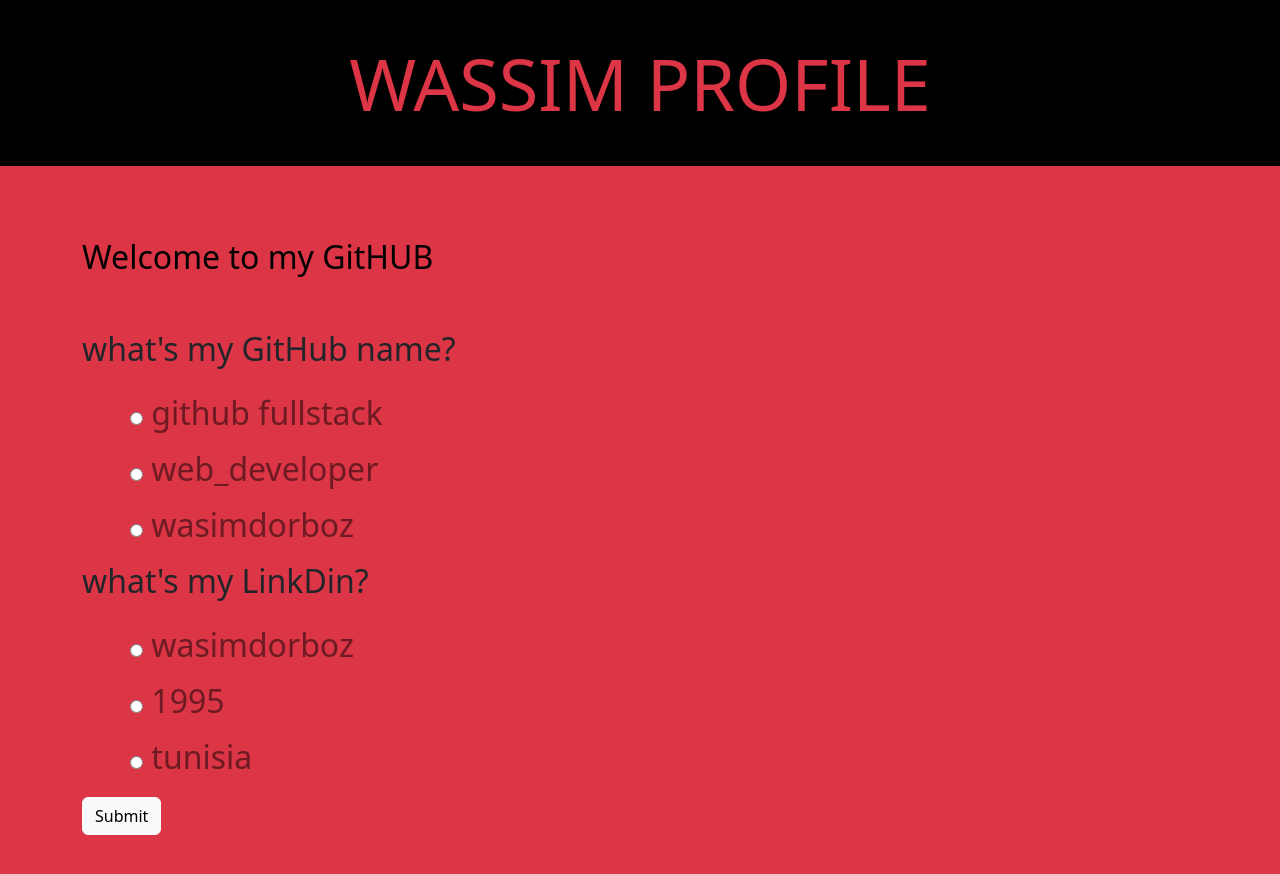
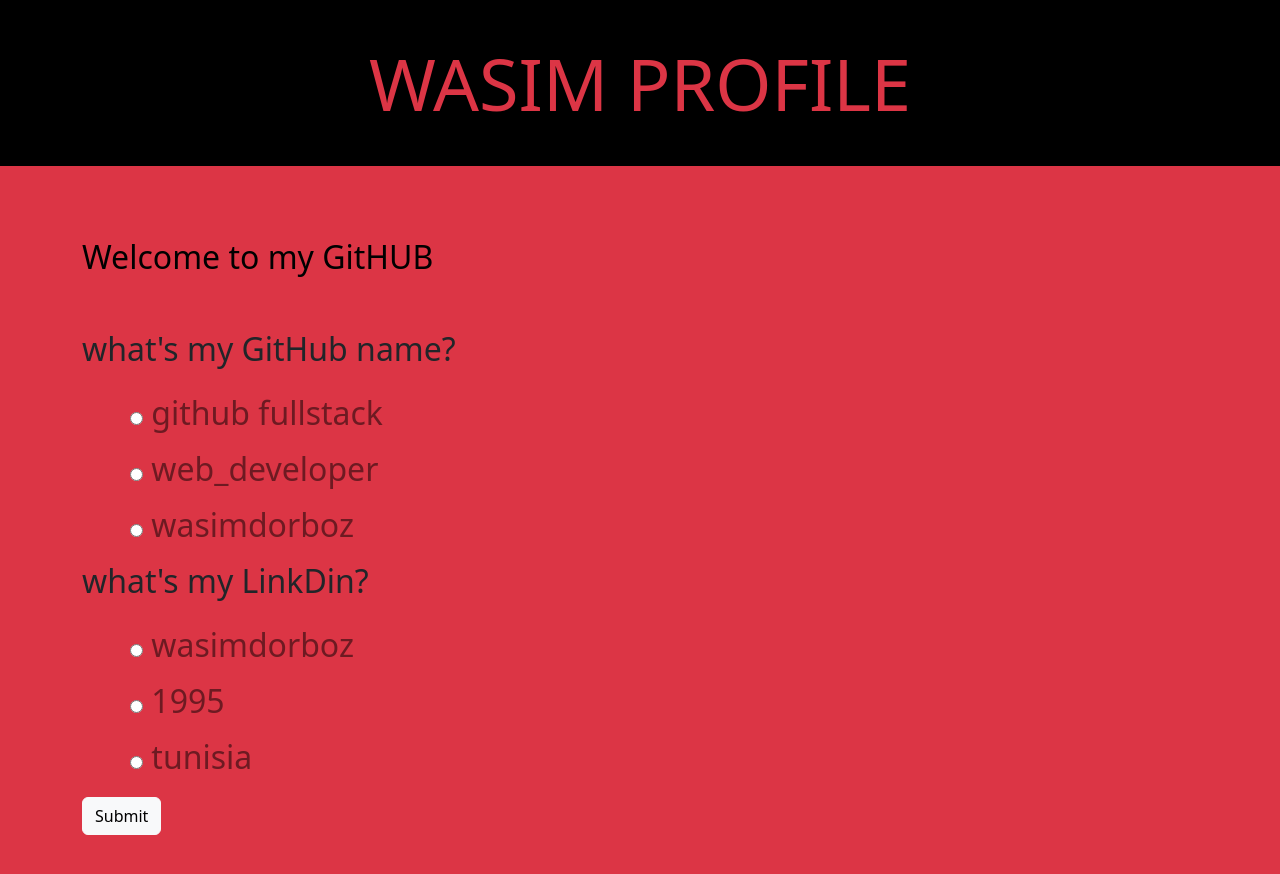
Before and after one commit to wasim-dorboz/MY_Profile, a plain HTML site: page index.html in a window 1280 px wide. Drawn offline with nearby package versions, Linux system fonts and the light colour scheme.

Commit message:
Update index.html

```diff
--- a/index.html
+++ b/index.html
@@ -11,14 +11,14 @@
       integrity="sha384-Zenh87qX5JnK2Jl0vWa8Ck2rdkQ2Bzep5IDxbcnCeuOxjzrPF/et3URy9Bv1WTRi"
       crossorigin="anonymous"
     />
-    <title>Document</title>
+    <title>wasim profile</title>
   </head>
 
   <body style="font-size: 2rem;">
     <!-- top section -->
     <div class="intro py-3 bg-black text-center">
       <div class="container">
-        <h2 class="text-danger display-2 my-4">WASSIM PROFILE</h2>
+        <h2 class="text-danger display-2 my-4">WASIM PROFILE</h2>
       </div>
     </div>
 
```
